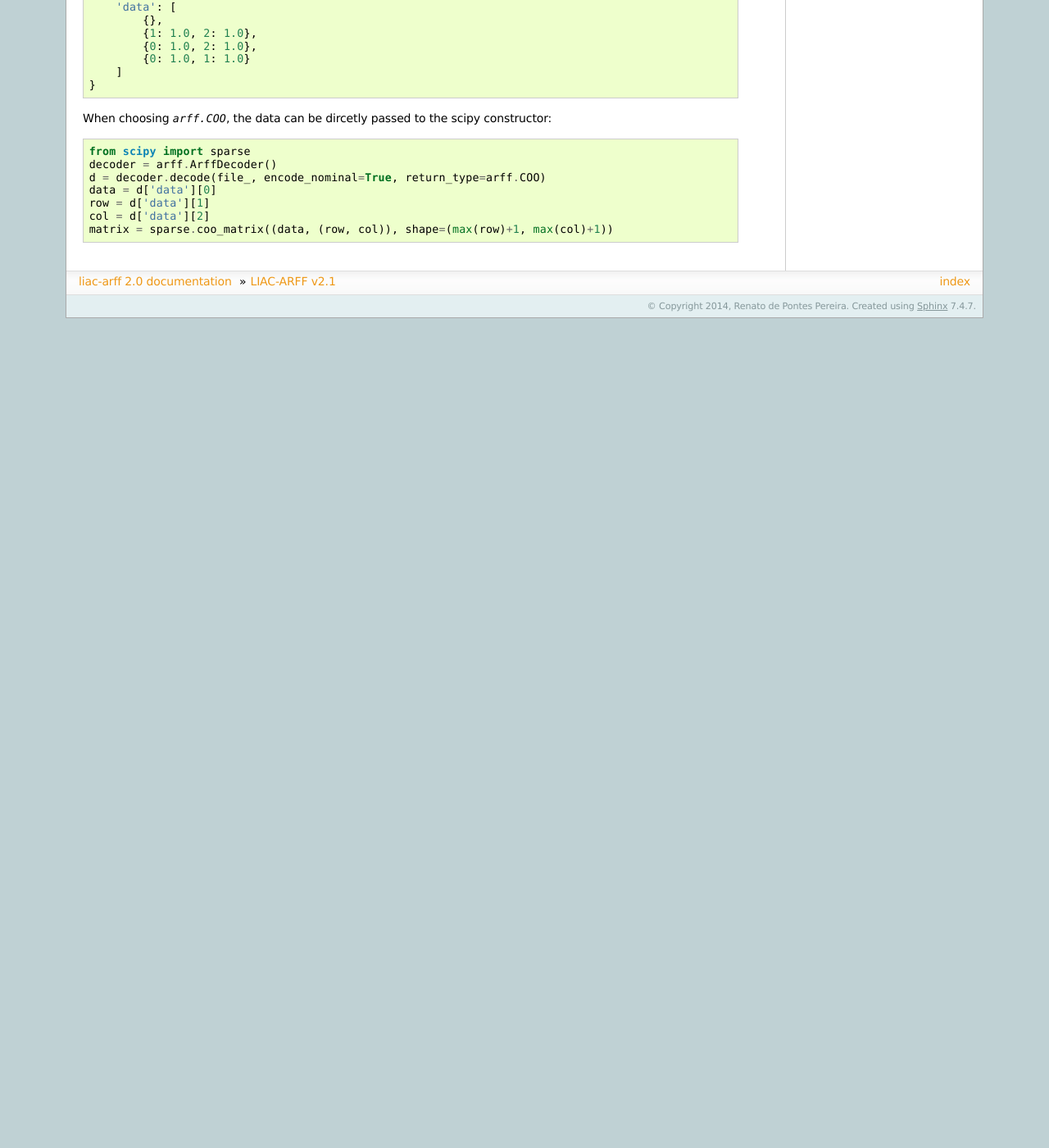
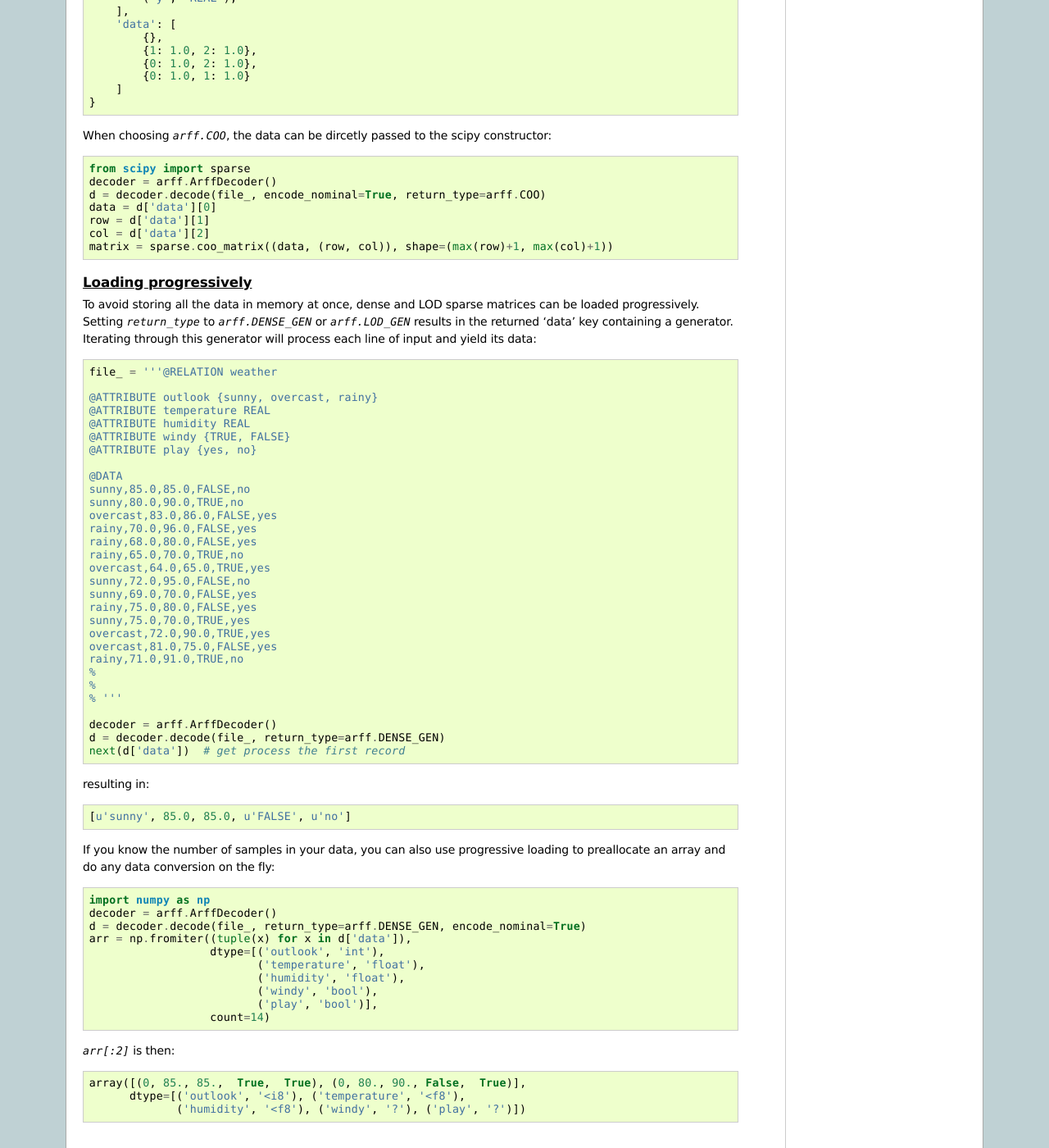
Before and after one commit to renatopp/liac-arff, a Sphinx documentation site: the page built from docs/source/index.rst, in a window 1280 px wide and 1400 px high, scrolled down 7326 px. Shown: the whole window at 82% size. Built offline with Sphinx 7.4.7, drawn with Linux system fonts in a browser that asks for light colours; before the commit the page ends 7714 px from its top, so only the background shows below that; some of the changed text lies outside the part shown.

Commit message:
Documentation

```diff
--- a/docs/source/index.rst
+++ b/docs/source/index.rst
@@ -425,3 +425,70 @@ constructor::
     row = d['data'][1]
     col = d['data'][2]
     matrix = sparse.coo_matrix((data, (row, col)), shape=(max(row)+1, max(col)+1))
+
+.. _generator:
+
+~~~~~~~~~~~~~~~~~~~~~
+Loading progressively
+~~~~~~~~~~~~~~~~~~~~~
+
+To avoid storing all the data in memory at once, dense and LOD sparse matrices
+can be loaded progressively. Setting `return_type` to `arff.DENSE_GEN` or
+`arff.LOD_GEN` results in the returned 'data' key containing a generator.
+Iterating through this generator will process each line of input and yield its
+data::
+
+    file_ = '''@RELATION weather
+
+    @ATTRIBUTE outlook {sunny, overcast, rainy}
+    @ATTRIBUTE temperature REAL
+    @ATTRIBUTE humidity REAL
+    @ATTRIBUTE windy {TRUE, FALSE}
+    @ATTRIBUTE play {yes, no}
+
+    @DATA
+    sunny,85.0,85.0,FALSE,no
+    sunny,80.0,90.0,TRUE,no
+    overcast,83.0,86.0,FALSE,yes
+    rainy,70.0,96.0,FALSE,yes
+    rainy,68.0,80.0,FALSE,yes
+    rainy,65.0,70.0,TRUE,no
+    overcast,64.0,65.0,TRUE,yes
+    sunny,72.0,95.0,FALSE,no
+    sunny,69.0,70.0,FALSE,yes
+    rainy,75.0,80.0,FALSE,yes
+    sunny,75.0,70.0,TRUE,yes
+    overcast,72.0,90.0,TRUE,yes
+    overcast,81.0,75.0,FALSE,yes
+    rainy,71.0,91.0,TRUE,no
+    %
+    %
+    % '''
+
+    decoder = arff.ArffDecoder()
+    d = decoder.decode(file_, return_type=arff.DENSE_GEN)
+    next(d['data'])  # get process the first record
+
+resulting in::
+
+    [u'sunny', 85.0, 85.0, u'FALSE', u'no']
+
+If you know the number of samples in your data, you can also use progressive
+loading to preallocate an array and do any data conversion on the fly::
+
+    import numpy as np
+    decoder = arff.ArffDecoder()
+    d = decoder.decode(file_, return_type=arff.DENSE_GEN, encode_nominal=True)
+    arr = np.fromiter((tuple(x) for x in d['data']),
+                      dtype=[('outlook', 'int'),
+                             ('temperature', 'float'),
+                             ('humidity', 'float'),
+                             ('windy', 'bool'),
+                             ('play', 'bool')],
+                      count=14)
+
+`arr[:2]` is then::
+
+    array([(0, 85., 85.,  True,  True), (0, 80., 90., False,  True)],
+          dtype=[('outlook', '<i8'), ('temperature', '<f8'),
+                 ('humidity', '<f8'), ('windy', '?'), ('play', '?')])
```
Also changed, not shown: arff.py (+6 -3 lines).
